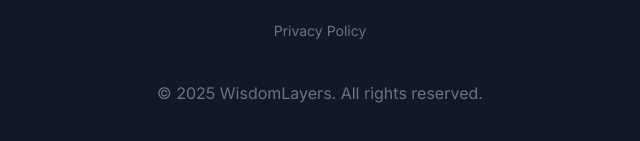
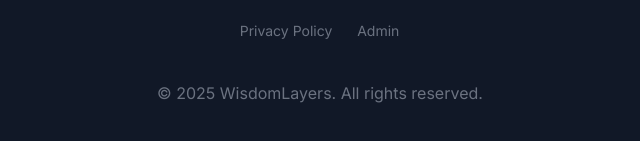
Before and after one commit to WiseOnion/NEWwisdomlayer, a website: page index.html in a window 1280 px wide. Shown: the part 7003-7144 px from the top of the page, 320-960 px from the left. Drawn offline with nearby package versions, Linux system fonts and the light colour scheme; no server answers.

Commit message:
Add admin link under Privacy Policy in index.html footer

```diff
--- a/index.html
+++ b/index.html
@@ -993,6 +993,7 @@
 
                 <div class="flex justify-center gap-6 text-gray-500 text-sm mb-4">
                     <a href="html/privacy-policy.html" class="hover:text-teal-400 transition-colors">Privacy Policy</a>
+                    <a href="public/admin/index.html" class="hover:text-teal-400 transition-colors">Admin</a>
                 </div>
 
                 <p class="text-gray-500">© 2025 WisdomLayers. All rights reserved.</p>
```
